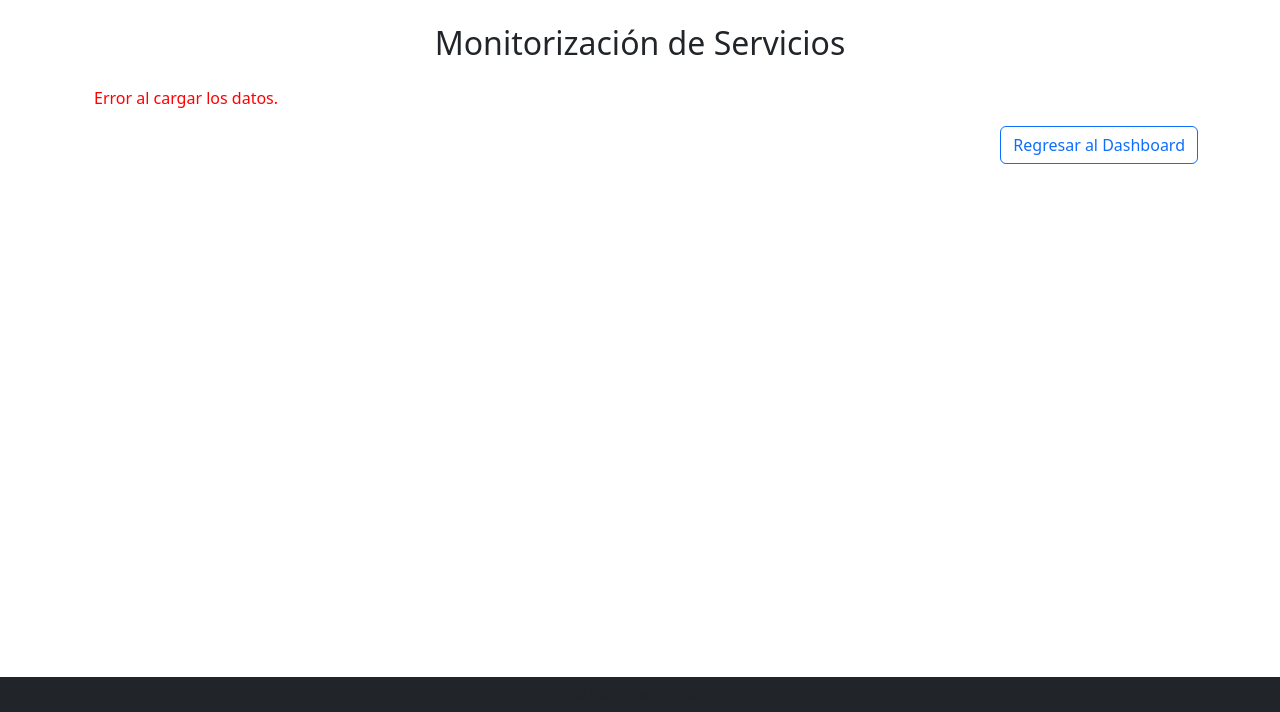
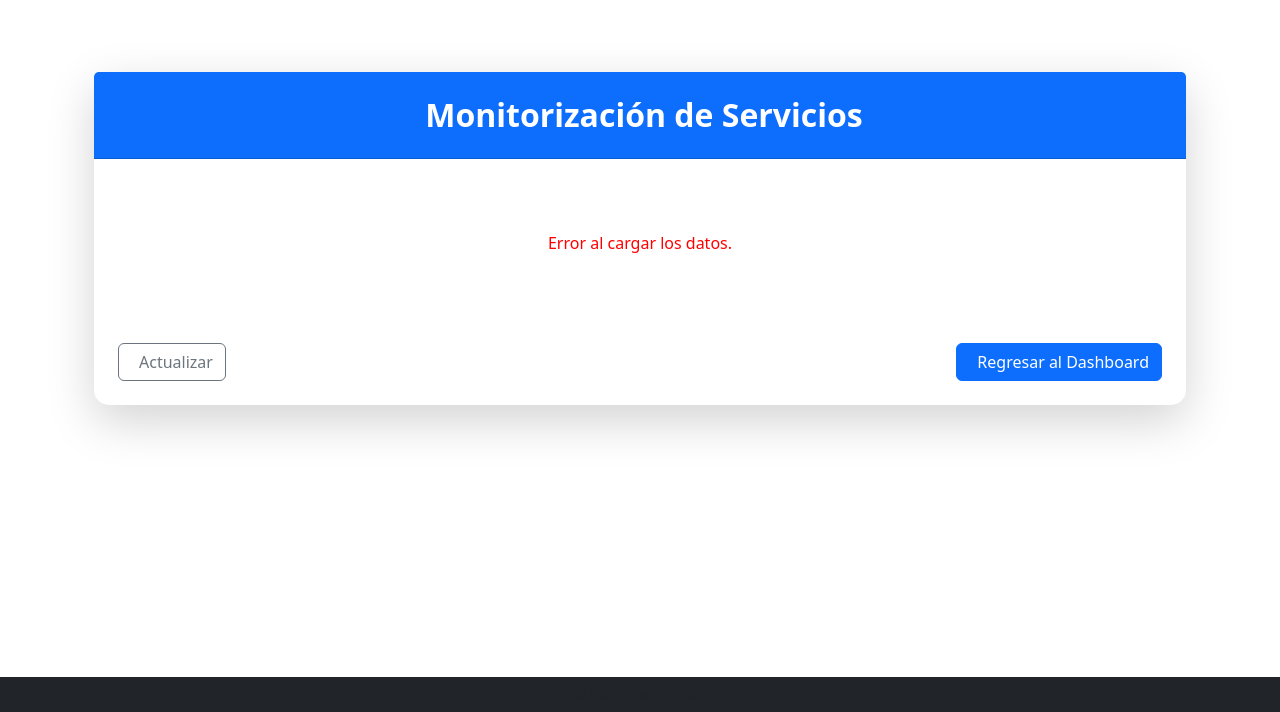
Before and after one commit to jesusgvqz/NimbusCore, a Django app: template backend/app/templates/monitor_servicios.html in a window 1280 px wide. Shown: the part 88-800 px from the top of the page. Run offline with Django 4.2, Linux system fonts and the light colour scheme; the template is opened without the code that fills it, so the values that code supplies are empty.

Commit message:
feat(monitor): improve services monitoring page UI

```diff
--- a/backend/app/templates/monitor_servicios.html
+++ b/backend/app/templates/monitor_servicios.html
@@ -4,14 +4,32 @@
 {% block title %}Monitorización de Servicios{% endblock %}
 
 {% block content %}
-<h2 class="mb-4 text-center">Monitorización de Servicios</h2>
+<div class="container py-5">
+  <div class="card shadow-lg border-0" style="border-radius: 15px;">
+    <div class="card-header bg-primary text-white">
+      <h2 class="text-center mb-0 py-3 fw-bold">
+        <i class="bi bi-graph-up me-2"></i>Monitorización de Servicios
+      </h2>
+    </div>
 
-<div id="panel-servicios" class="container">
-  <p>Cargando estados...</p>
-</div>
+    <div class="card-body p-4">
+      <div id="panel-servicios" class="text-center py-5">
+        <div class="spinner-border text-primary" role="status">
+          <span class="visually-hidden">Cargando...</span>
+        </div>
+        <p class="text-muted mt-3">Obteniendo estados de los servicios...</p>
+      </div>
 
-<div class="text-end mb-3 mt-3">
-  <a href="{% url 'dashboard' %}" class="btn btn-outline-primary">Regresar al Dashboard</a>
+      <div class="d-flex justify-content-between mt-4">
+        <button id="btn-actualizar" class="btn btn-outline-secondary">
+          <i class="bi bi-arrow-clockwise me-2"></i>Actualizar
+        </button>
+        <a href="{% url 'dashboard' %}" class="btn btn-primary">
+          <i class="bi bi-arrow-left me-2"></i>Regresar al Dashboard
+        </a>
+      </div>
+    </div>
+  </div>
 </div>
 
 <script src="{% static 'js/estado_servicios.js' %}"></script>
```
